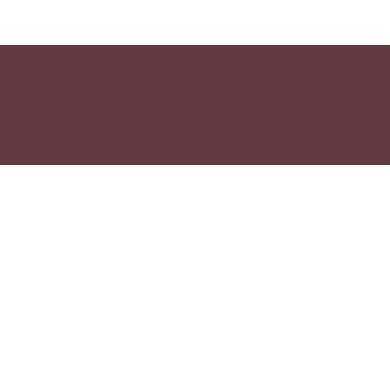
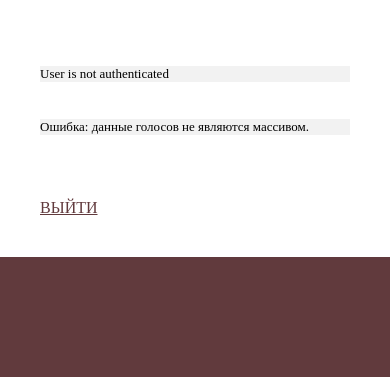
Before and after one commit to SonyaVo/kyrsach, a PHP site: page /front/profile.php in a window 390 px wide; the page is wider, and only the part inside the window is pictured. Shown: the part 655-1032 px from the top of that part. Before the commit the page ends 820 px from the top of that part, so only its background shows below. Run offline with PHP 8.4, Linux system fonts and the light colour scheme; some web fonts are replaced.

Commit message:
Адапивные стили 2

```diff
--- a/front/profile.php
+++ b/front/profile.php
@@ -33,6 +33,10 @@
 
 
         </div>
+        <div class="fun1">
+                <!-- <a href="../bek/log_out.php">ИЗМЕНИТЬ ДАННЫЕ</a> -->
+                <a href="../bek/log_out.php" class="logout-link">ВЫЙТИ</a>
+            </div>
         <!-- <div ></div> -->
         <ul class="vote" id="vote"></ul>
 
--- a/styles/profile.css
+++ b/styles/profile.css
@@ -1,19 +1,26 @@
-
 /* профиль */
 
-main{
+main {
   margin: 10px 180px;
   display: flex;
   flex-direction: column;
 
 }
-.vote{
+
+.count {
+  display: flex;
+  flex-direction: row;
+
+  align-items: center;
+}
+
+.vote {
   display: flex;
   flex-direction: column;
   margin-bottom: 20px;
 }
 
-.profile .info img{
+.profile .info img {
   background-color: #613A3D;
 }
 
@@ -21,44 +28,65 @@ main{
 .image-container {
 
   margin-top: 50px;
-    width: 359px; /* Ширина контейнера */
-    height: 324px; /* Высота контейнера */
-    background-color: #d39292; /* Цвет фона контейнера */
-    /* Центрируем по вертикали */
+  width: 100%;
+  /* Ширина контейнера */
+  max-width: 324px;
+  max-height: 324px;
+  height: 100%;
+  background-color: #d39292;
+
 }
 
 .image-container img {
-    max-width: 100%; /* Ограничиваем ширину изображения */
-    max-height: 100%; /* Ограничиваем высоту изображения */
-    display: block; /* Убираем пробелы под изображением */
+  max-width: 100%;
+  /* Ограничиваем ширину изображения */
+  max-height: 100%;
+  /* Ограничиваем высоту изображения */
+  display: block;
+  /* Убираем пробелы под изображением */
 }
 
-  .profile{
+.profile {
   display: flex;
   flex-direction: row;
+
   margin-bottom: 100px;
-    max-height:300px ;
 
-
-
+  width: 100%;
 
 
 }
 
-  .profile .info{
+ul h4 {
+  text-align: right;
+}
+.fun1 {
+  display: none;
+}
+
+.fun1 a {
+
+
+  margin-top: 37px;
+  color: #613A3D;
+
+}
+
+.profile .info {
   margin-left: 64px;
   margin-top: 67px;
+  width: 100%;
 }
 
-  .profile .info p{
+.profile .info p {
   margin-bottom: 37px;
   background-color: #F2F2F2;
-    width: 547px;
+  width: 100%;
 
 }
 
 
-  .profile .user-info strong{
+.profile .user-info strong {
   color: #5F5F5F;
   font-size: 18px;
   background-color: #fff;
@@ -66,13 +94,17 @@ main{
 
 }
 
-  .profile a{
+.profile .user-info {
+  width: 160%;
+}
+
+.profile a {
   margin-top: 37px;
   color: #613A3D;
 }
 
-  .profile .fun{
-    margin-left: 50px;
+.profile .fun {
+  margin-left: 300px;
   margin-top: 27px;
   display: flex;
   flex-direction: column;
@@ -85,6 +117,7 @@ li {
   margin-top: 20px;
   font-weight: lighter;
   list-style-type: none;
+
 }
 
 
@@ -110,3 +143,219 @@ ul h4 {
   background-color: #613A3D;
   height: 20px;
 }
+
+
+
+
+
+
+
+@media (max-width: 1400px) {
+  main {
+    margin: 20px 40px 100px;
+
+  }
+
+  .profile .user-info {
+    width: 150%;
+
+  }
+
+
+}
+
+
+
+@media (max-width: 1200px) {
+  ul h2 {
+
+    font-size: 20px;
+  }
+
+}
+
+@media (max-width: 992px) {
+
+  .profile .user-info {
+    width: 180%;
+
+  }
+  .profile .fun {
+    margin-left: 200px;
+
+  }
+
+  .profile .user-info strong {
+
+    font-size: 16px;
+  }
+
+  .profile .info p {
+    font-size: 16px;
+
+  }
+
+  .profile .info {
+    margin-left: 44px;
+
+  }
+
+}
+
+@media (max-width: 840px) {
+  main {
+    margin: 20px 40px 50px;
+
+  }
+
+  ul h2 {
+    width: 80%;
+    font-size: 18px;
+  }
+
+  main {
+    display: flex;
+    flex-direction: column;
+  }
+
+  .profile {
+    display: flex;
+    flex-direction: row;
+  }
+
+  .profile .fun {
+    margin-left: 200px;
+
+  }
+
+  .profile .user-info strong {
+
+    font-size: 14px;
+  }
+
+  .profile .info p {
+    font-size: 14px;
+
+  }
+
+  .profile .info {
+    margin-left: 44px;
+
+
+  }
+
+  .profile .user-info {
+    width: 220%;
+
+  }
+
+
+  .profile a {
+    display: none;
+  }
+
+  .fun1 {
+    text-align: left;
+    display: block;
+    display: flex;
+    flex-direction: column;
+  }
+
+  .fun1 a {
+
+    text-align: left;
+
+    margin-top: 37px;
+    color: #613A3D;
+
+  }
+
+  .profile {
+    margin-bottom: 0px;
+
+  }
+
+}
+
+@media (max-width: 676px) {
+  ul h4 {
+
+    font-size: 13px;
+  }
+
+  .profile {
+    margin-bottom: 0px;
+    display: flex;
+    flex-direction: column;
+    align-items: center;
+    justify-self: center;
+  }
+
+  .profile .user-info {
+    width: 100%;
+
+  }
+
+  .profile .info {
+    margin-left: 0;
+    width: 100%;
+  }
+
+  .profile .info {
+    margin-left: 0px;
+}
+
+
+  .fun1 a {
+
+    text-align: left;
+
+    margin-top: 0px;
+    color: #613A3D;
+
+  }
+  .profile .user-info strong {
+
+    font-size: 13px;
+  }
+
+  .profile .info p {
+    font-size: 13px;
+
+  }
+
+
+}
+
+
+@media (max-width: 480px) {
+  main {
+    margin: 20px 40px 20px;
+
+  }
+
+  ul h2 {
+
+
+    width: 80%;
+  }
+  profile .info {
+    margin-left: 0;
+    width: 100%;
+  }
+
+
+}
+
+@media (max-width: 380px) {
+  ul h2 {
+
+    font-size: 16px;
+    width: 80%;
+  }
+  .image-container {
+    max-height: 254px;
+
+
+  }
+}
```
Lines whose indentation alone changed are shown as unchanged.
